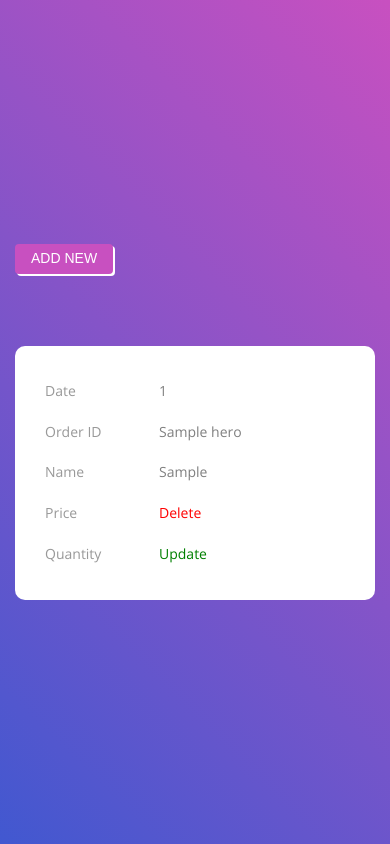
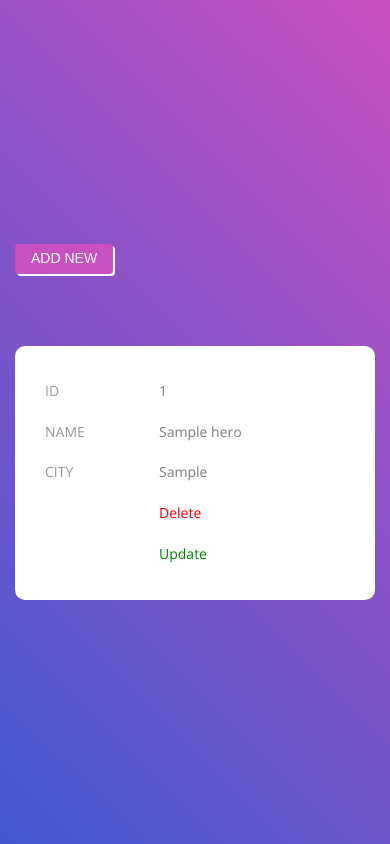
Before and after one commit to thuShinHlaine/djangoapi, a Django app: page /myapi/ in a window 390 px wide. Run offline with Django 3.2, Linux system fonts and the light colour scheme; tables that the repository leaves empty hold one stand-in row (values such as "Sample post"); some libraries are stand-ins or nearby versions.

Commit message:
form.css

```diff
--- a/myapi/static/css/main.css
+++ b/myapi/static/css/main.css
@@ -251,22 +251,22 @@ tbody tr:hover {
     top: 0;
   }
   table tbody tr td:nth-child(1):before {
-    content: "Date";
+    content: "ID";
   }
   table tbody tr td:nth-child(2):before {
-    content: "Order ID";
+    content: "NAME";
   }
   table tbody tr td:nth-child(3):before {
-    content: "Name";
+    content: "CITY";
   }
   table tbody tr td:nth-child(4):before {
-    content: "Price";
+    content: "";
   }
   table tbody tr td:nth-child(5):before {
-    content: "Quantity";
+    content: "";
   }
   table tbody tr td:nth-child(6):before {
-    content: "Total";
+    content: "";
   }
 
   .column4,
--- a/myapi/templates/myapi/index.html
+++ b/myapi/templates/myapi/index.html
@@ -82,15 +82,6 @@
 <!--===============================================================================================-->
 	<script src="{%  static  'js/main.js'  %}"></script>
 
-	<!-- The core Firebase JS SDK is always required and must be listed first -->
-<script src="{% static '/__/firebase/7.21.1/firebase-app.js' %}"></script>
-
-<!-- TODO: Add SDKs for Firebase products that you want to use
-     https://firebase.google.com/docs/web/setup#available-libraries -->
-<script src="{% static '/__/firebase/7.21.1/firebase-analytics.js' %}"></script>
-
-<!-- Initialize Firebase -->
-<script src="{% static '/__/firebase/init.js'%}"></script>
 
 </body>
 </html>
```
